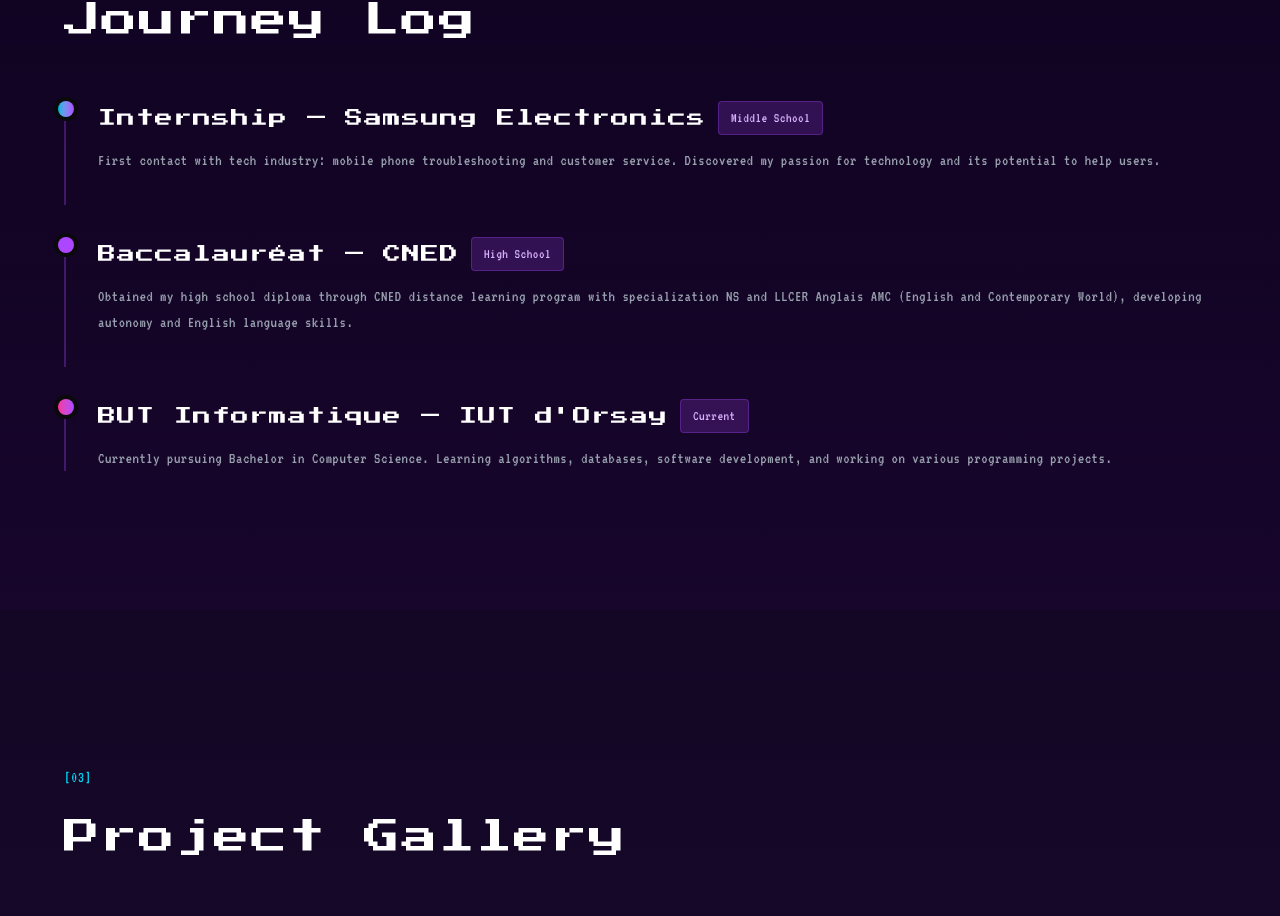
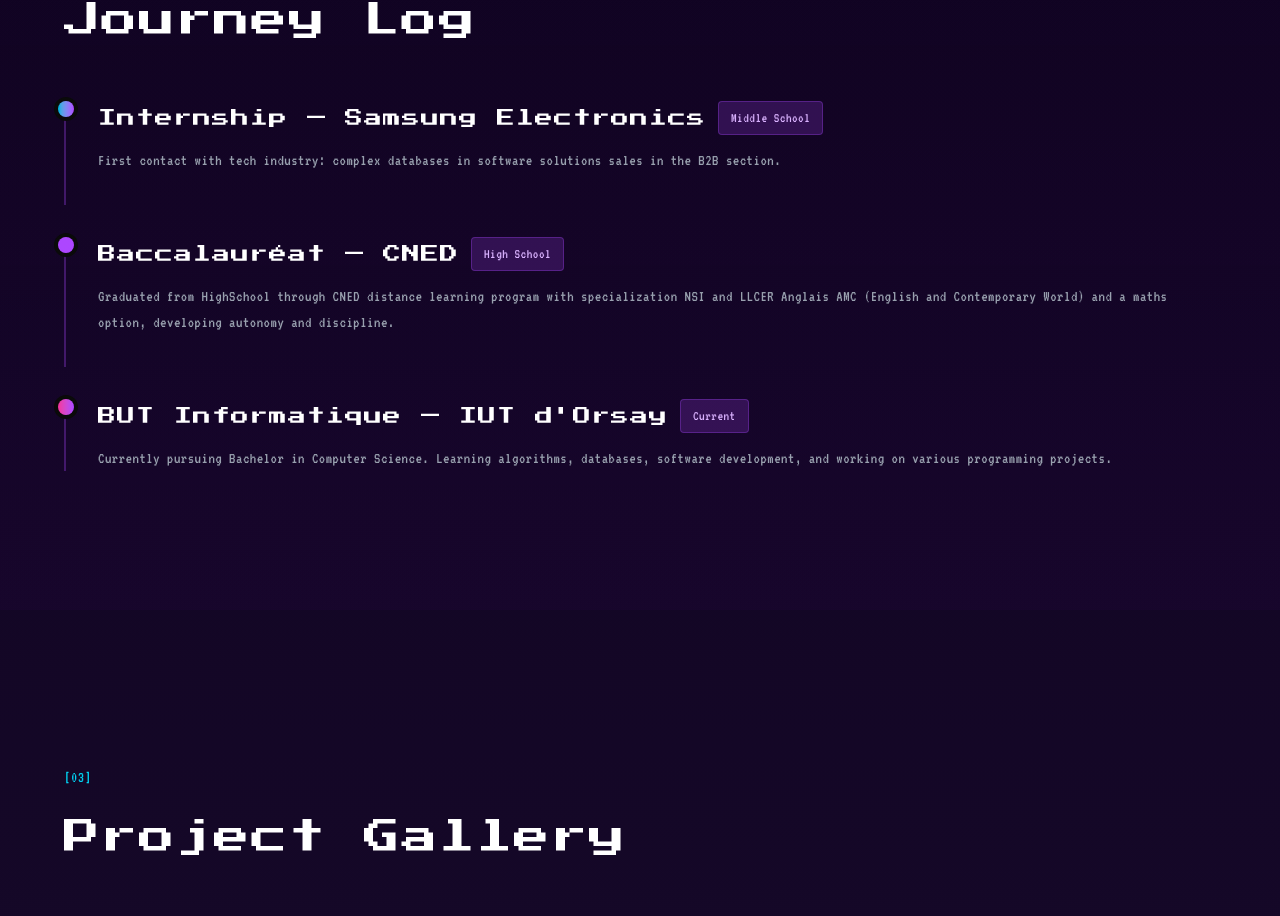
Before and after one commit to celiapplepi/celia-s-portfolio, a React (Vite) app: page / in a window 1280 px wide. Shown: the part 1401-2317 px from the top of the page. Built offline with nearby package versions, Linux system fonts and the light colour scheme.

Commit message:
Update journey descriptions for clarity and detail

```diff
--- a/src/app/components/JourneySection.tsx
+++ b/src/app/components/JourneySection.tsx
@@ -4,13 +4,13 @@ export default function JourneySection() {
   const journeyItems = [
     {
       title: 'Internship — Samsung Electronics',
-      description: 'First contact with tech industry: mobile phone troubleshooting and customer service. Discovered my passion for technology and its potential to help users.',
+      description: 'First contact with tech industry: complex databases in software solutions sales in the B2B section.',
       period: 'Middle School',
       color: 'cyan',
     },
     {
       title: 'Baccalauréat — CNED',
-      description: 'Obtained my high school diploma through CNED distance learning program with specialization NS and LLCER Anglais AMC (English and Contemporary World), developing autonomy and English language skills.',
+      description: 'Graduated from HighSchool through CNED distance learning program with specialization NSI  and LLCER Anglais AMC (English and Contemporary World) and a maths option, developing autonomy and discipline.',
       period: 'High School',
       color: 'purple',
     },
```
